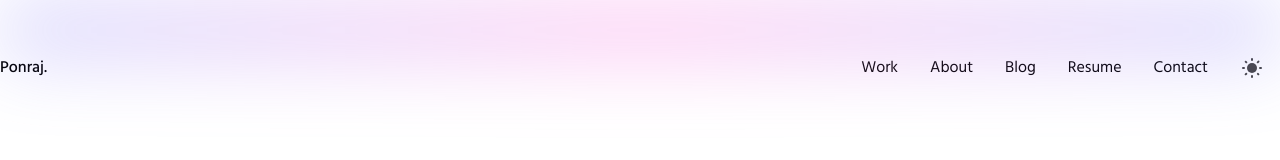
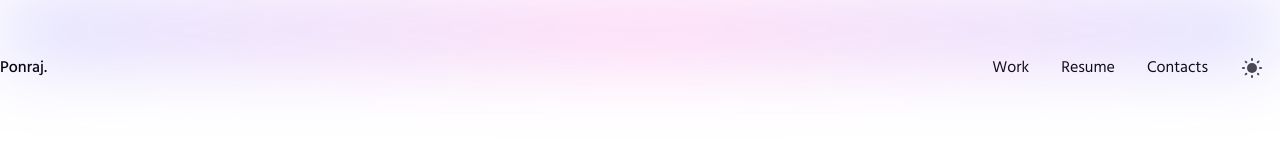
Before and after one commit to ponrajsp/portfolio, a Next.js app: page / in a window 1280 px wide. Shown: the top 160 px of the page. Built offline with nearby package versions, Linux system fonts and the light colour scheme.

Commit message:
Portfolio website code updated

```diff
--- a/components/Footer/index.js
+++ b/components/Footer/index.js
@@ -10,13 +10,16 @@ const Footer = ({}) => {
         <div>
           <h1 className="text-2xl text-bold">Contacts.</h1>
           <div className="mt-10">
-            <h1 className="text-3xl tablet:text-6xl laptop:text-6xl laptopl:text-8xl text-bold">
+            {/* <h1 className="text-3xl tablet:text-6xl laptop:text-6xl laptopl:text-8xl text-bold">
               LET&apos;S WORK
             </h1>
             <h1 className="text-3xl tablet:text-6xl laptop:text-6xl laptopl:text-8xl text-bold">
               TOGETHER
             </h1>
-            <Button type="primary">Schedule a call</Button>
+            <Button type="primary">Schedule a call</Button> */}
+            <h3>Email: <span style={{ fontWeight: '600'}}>ponrajsp20@gmail.com</span></h3>
+            <h3>Phone: <span style={{ fontWeight: '600'}}>+855 98999762, +91 6385887536</span></h3>
+            <h3>WhatsApp: <span style={{ fontWeight: '600'}}>+855 98999762</span></h3>
             <div className="mt-10">
               <Socials />
             </div>
--- a/components/Header/index.js
+++ b/components/Header/index.js
@@ -6,7 +6,7 @@ import Button from "../Button";
 // Local Data
 import data from "../../data/portfolio.json";
 
-const Header = ({ handleWorkScroll, handleAboutScroll, isBlog }) => {
+const Header = ({ handleWorkScroll, handleAboutScroll, handleContactScroll, isBlog }) => {
   const router = useRouter();
   const { theme, setTheme } = useTheme();
   const [mounted, setMounted] = useState(false);
@@ -70,14 +70,14 @@ const Header = ({ handleWorkScroll, handleAboutScroll, isBlog }) => {
               {!isBlog ? (
                 <div className="grid grid-cols-1">
                   <Button onClick={handleWorkScroll}>Work</Button>
-                  <Button onClick={handleAboutScroll}>About</Button>
-                  {showBlog && (
+                  {/* <Button onClick={handleAboutScroll}>About</Button> */}
+                  {/* {showBlog && (
                     <Button onClick={() => router.push("/blog")}>Blog</Button>
-                  )}
+                  )} */}
                   {showResume && (
                     <Button
                       onClick={() =>
-                        window.open("mailto:hello@chetanverma.com")
+                        window.open("mailto:ponraj.web19@gmail.com")
                       }
                     >
                       Resume
@@ -85,9 +85,10 @@ const Header = ({ handleWorkScroll, handleAboutScroll, isBlog }) => {
                   )}
 
                   <Button
-                    onClick={() => window.open("mailto:hello@chetanverma.com")}
+                    // onClick={() => window.open("mailto:ponraj.web19@gmail.com")}
+                    onClick={handleContactScroll}
                   >
-                    Contact
+                    Contacts
                   </Button>
                 </div>
               ) : (
@@ -95,9 +96,9 @@ const Header = ({ handleWorkScroll, handleAboutScroll, isBlog }) => {
                   <Button onClick={() => router.push("/")} classes="first:ml-1">
                     Home
                   </Button>
-                  {showBlog && (
+                  {/* {showBlog && (
                     <Button onClick={() => router.push("/blog")}>Blog</Button>
-                  )}
+                  )} */}
                   {showResume && (
                     <Button
                       onClick={() => router.push("/resume")}
@@ -108,9 +109,10 @@ const Header = ({ handleWorkScroll, handleAboutScroll, isBlog }) => {
                   )}
 
                   <Button
-                    onClick={() => window.open("mailto:hello@chetanverma.com")}
+                    // onClick={() => window.open("mailto:ponraj.web19@gmail.com")}
+                    onClick={handleContactScroll}
                   >
-                    Contact
+                    Contacts
                   </Button>
                 </div>
               )}
@@ -132,10 +134,10 @@ const Header = ({ handleWorkScroll, handleAboutScroll, isBlog }) => {
         {!isBlog ? (
           <div className="flex">
             <Button onClick={handleWorkScroll}>Work</Button>
-            <Button onClick={handleAboutScroll}>About</Button>
-            {showBlog && (
+            {/* <Button onClick={handleAboutScroll}>About</Button> */}
+            {/* {showBlog && (
               <Button onClick={() => router.push("/blog")}>Blog</Button>
-            )}
+            )} */}
             {showResume && (
               <Button
                 onClick={() => router.push("/resume")}
@@ -145,8 +147,11 @@ const Header = ({ handleWorkScroll, handleAboutScroll, isBlog }) => {
               </Button>
             )}
 
-            <Button onClick={() => window.open("mailto:hello@chetanverma.com")}>
-              Contact
+            <Button
+                // onClick={() => window.open("mailto:ponraj.web19@gmail.com")}
+                onClick={handleContactScroll}
+            >
+              Contacts
             </Button>
             {mounted && theme && data.darkMode && (
               <Button
@@ -162,9 +167,9 @@ const Header = ({ handleWorkScroll, handleAboutScroll, isBlog }) => {
         ) : (
           <div className="flex">
             <Button onClick={() => router.push("/")}>Home</Button>
-            {showBlog && (
+            {/* {showBlog && (
               <Button onClick={() => router.push("/blog")}>Blog</Button>
-            )}
+            )} */}
             {showResume && (
               <Button
                 onClick={() => router.push("/resume")}
@@ -173,10 +178,20 @@ const Header = ({ handleWorkScroll, handleAboutScroll, isBlog }) => {
                 Resume
               </Button>
             )}
-
-            <Button onClick={() => window.open("mailto:hello@chetanverma.com")}>
-              Contact
-            </Button>
+            {showResume ? (
+              <Button
+                onClick={() => router.push("/")}
+                classes="first:ml-1"
+              >
+                Contacts
+              </Button>
+            ):
+            <Button
+              // onClick={() => window.open("mailto:ponraj.web19@gmail.com")}
+              onClick={handleContactScroll}
+            >
+            Contacts
+          </Button>}
 
             {mounted && theme && data.darkMode && (
               <Button
--- a/pages/index.js
+++ b/pages/index.js
@@ -18,6 +18,7 @@ export default function Home() {
   // Ref
   const workRef = useRef();
   const aboutRef = useRef();
+  const contactRef = useRef();
   const textOne = useRef();
   const textTwo = useRef();
   const textThree = useRef();
@@ -40,6 +41,13 @@ export default function Home() {
     });
   };
 
+  const handleContactScroll = () => {
+    window.scrollTo({
+      top: contactRef.current.offsetTop,
+      left: 0,
+      behavior: "smooth",
+    });
+  };
   useIsomorphicLayoutEffect(() => {
     stagger(
       [textOne.current, textTwo.current, textThree.current, textFour.current],
@@ -62,6 +70,7 @@ export default function Home() {
         <Header
           handleWorkScroll={handleWorkScroll}
           handleAboutScroll={handleAboutScroll}
+          handleContactScroll={handleContactScroll}
         />
         <div className="laptop:mt-20 mt-10">
           <div className="mt-5">
@@ -135,7 +144,9 @@ export default function Home() {
             {data.aboutpara}
           </p>
         </div> */}
-        <Footer />
+        <div className="footer" ref={contactRef}>
+          <Footer />
+        </div>
       </div>
     </div>
   );
```
